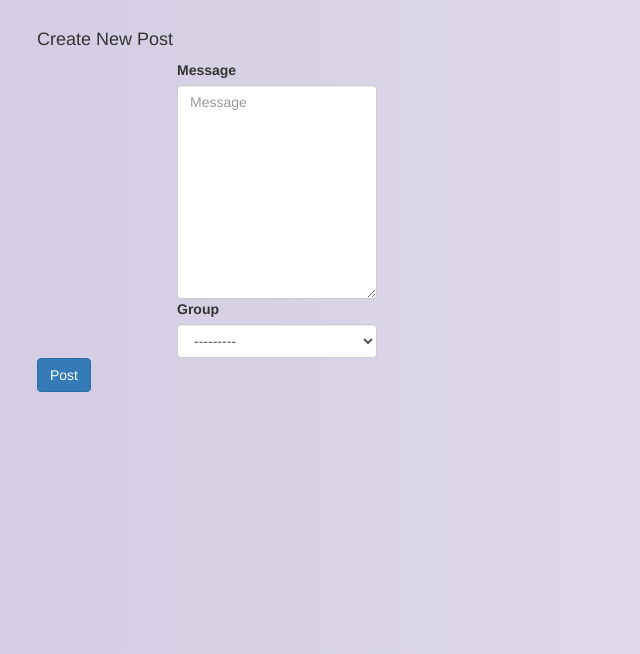
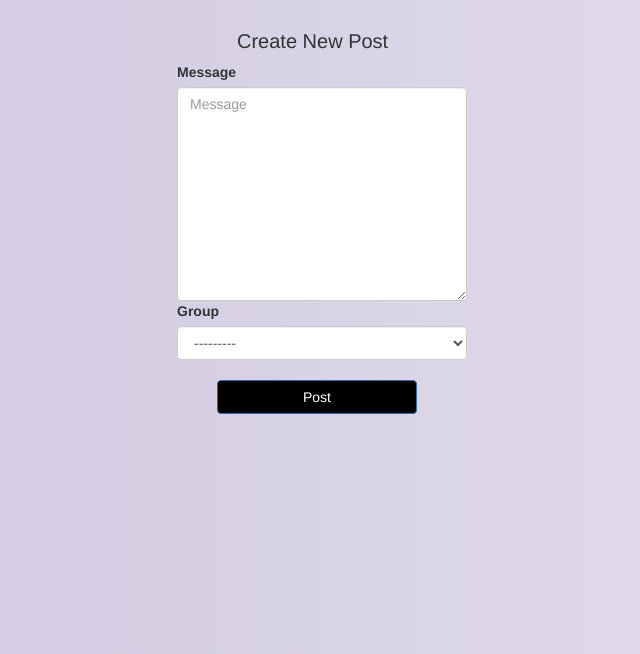
Before and after one commit to Humayun121/SocialMedia, a Django app: page /posts/new/ in a window 1280 px wide. Shown: the part 80-734 px from the top of the page, without its empty margins (33-673 px from the left). Run offline with Django 4.2, Linux system fonts and the light colour scheme; the visitor is signed in with stand-in values (Sample User, id 1); data that the repository does not hold is empty; some libraries are stand-ins or nearby versions.

Commit message:
finsihed post_form

```diff
--- a/socials/posts/templates/posts/post_form.html
+++ b/socials/posts/templates/posts/post_form.html
@@ -3,10 +3,12 @@
 {% load bootstrap3 %}
 
 {% block post_content %}
-<h4>Create New Post</h4>
+<h4 class="post_form-title">Create New Post</h4>
 <form method="POST" action="{% url 'posts:create' %}" id="postForm">
 	{% csrf_token %}
 	{% bootstrap_form form %}
-	<input type="submit" value="Post" class="btn btn-primary btn-large">
+	<input type="submit"
+	value="Post"
+	class="btn btn-primary btn-large btn-post_message">
 </form>
 {% endblock %}
--- a/socials/socials/src/sass/main.scss
+++ b/socials/socials/src/sass/main.scss
@@ -1,6 +1,7 @@
 @import "./pages/page.scss";
 @import "./pages/login";
 @import "./pages/signup";
+@import "./pages/post-message";
 
 @import "./base/typography.scss";
 @import "./base/navbar";
--- /dev/null
+++ b/socials/socials/src/sass/pages/_post-message.scss
@@ -0,0 +1,11 @@
+.btn-post_message {
+    width: 20rem;
+    margin-left: 18rem;
+    margin-top: 2rem;
+    background-color: black;
+}
+
+.post_form-title {
+    font-size: 2rem;
+    margin-left: 20rem;
+}
--- a/socials/socials/src/sass/pages/_signup.scss
+++ b/socials/socials/src/sass/pages/_signup.scss
@@ -7,7 +7,7 @@
 }
 
 .form-control {
-    width: 20rem;
+    width: 29rem;
 }
 
 .signup_title {
--- a/socials/socials/static/css/base.css
+++ b/socials/socials/static/css/base.css
@@ -50,7 +50,7 @@ a {
 }
 
 .form-control {
-  width: 20rem;
+  width: 29rem;
 }
 
 .signup_title {
@@ -65,6 +65,18 @@ a {
   margin-left: 20rem;
   background-color: black;
   color: #fff;
+}
+
+.btn-post_message {
+  width: 20rem;
+  margin-left: 18rem;
+  margin-top: 2rem;
+  background-color: black;
+}
+
+.post_form-title {
+  font-size: 2rem;
+  margin-left: 20rem;
 }
 
 h1 {
```
Also changed, not shown: 1 other file.
